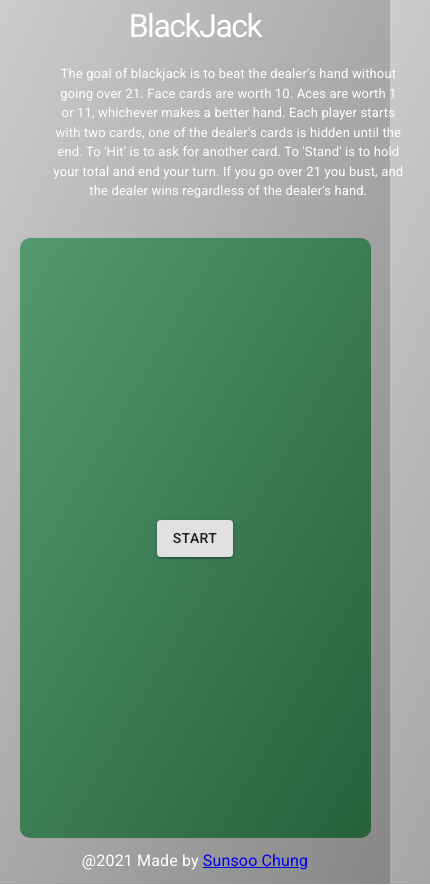
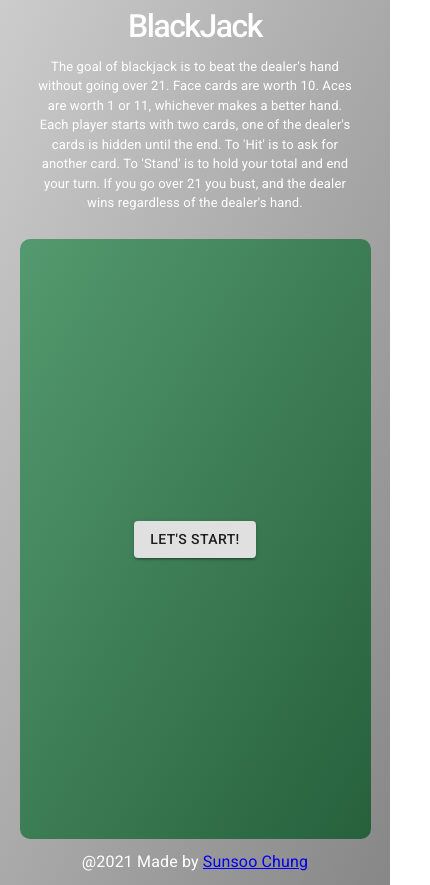
Before and after one commit to sccala/black_jack, a React (Create React App) app: page / in a window 390 px wide. Shown: the whole page, 430 px wide, since content can reach past the window. Built offline with nearby package versions, Linux system fonts and the light colour scheme.

Commit message:
adjusted mobile layout

```diff
--- a/src/App.js
+++ b/src/App.js
@@ -29,7 +29,7 @@ export default function App() {
         ) : (
           <Box className="center-button">
             <Button variant="contained" onClick={handleClick}>
-              START
+              Let's Start!
             </Button>
           </Box>
         )}
--- a/src/styles.css
+++ b/src/styles.css
@@ -19,7 +19,7 @@ html {
 
 .h1-header {
     font-size: 32px;
-    font-weight: 400;
+    font-weight: 500;
     margin-bottom: 2%;
     margin-top: 0;
     color: #ffffff;
@@ -108,8 +108,8 @@ html {
 @media only screen and (max-width: 600px) {
     .rule {
         font-size: 13px;
-        margin: 5% 5% 10% 5%;
-        width: 90vw;
+        margin-bottom: 7%;
+        padding: 0;
     }
     #table {
         width: 90vw;
```
